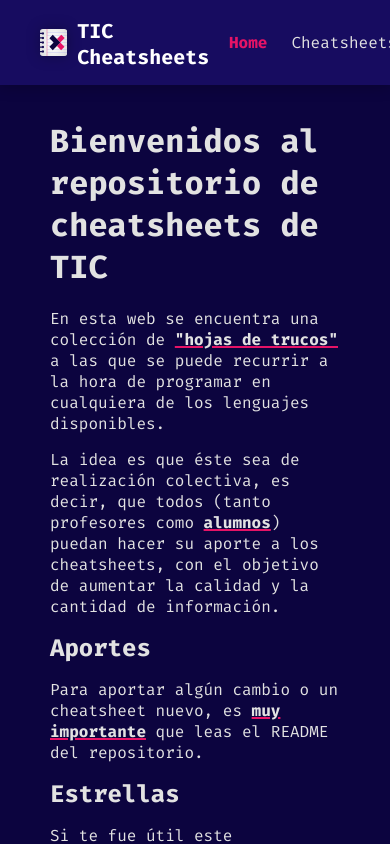
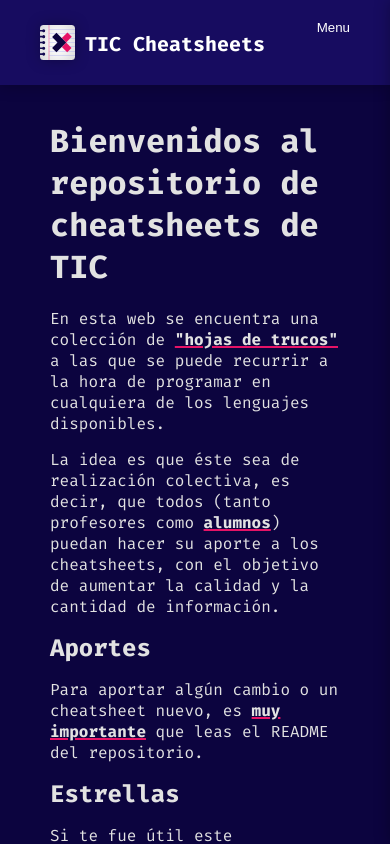
Before and after one commit to nachovigilante/cheatsheets, a Next.js app: page / in a window 390 px wide. Shown: the top 844 px of the page. Built offline with nearby package versions, Linux system fonts and the light colour scheme.

Commit message:
feat(Sidebar): Added sidebar

```diff
--- a/components/layout/Header.module.scss
+++ b/components/layout/Header.module.scss
@@ -56,5 +56,22 @@
                 font-weight: 600;
             }
         }
+
+        @media screen and (max-width: 620px) {
+            display: none;
+        }
+    }
+
+    .menu {
+        display: none;
+        cursor: pointer;
+        background-color: transparent;
+        outline: none;
+        border: none;
+        color: white;
+
+        @media screen and (max-width: 620px) {
+            display: flex;
+        }
     }
 }
--- a/components/layout/Header.tsx
+++ b/components/layout/Header.tsx
@@ -1,25 +1,23 @@
 import Link from "next/link";
-import React from "react";
+import React, { useState } from "react";
 import styles from "./Header.module.scss";
 import Logo from "../../public/assets/icons/Logo.svg";
 import ThemeSwitch from "../utils/ThemeSwitch";
 import { useRouter } from "next/router";
+import Sidebar from "./Sidebar";
 
 const NavBar = () => {
-    const router = useRouter();
+    const { pathname } = useRouter();
+
     return (
         <div className={styles["navbar"]}>
             <Link href="/">
-                <a className={router.pathname === "/" ? styles["active"] : ""}>
-                    Home
-                </a>
+                <a className={pathname === "/" ? styles["active"] : ""}>Home</a>
             </Link>
             <Link href="/cheatsheets">
                 <a
                     className={
-                        router.pathname === "/cheatsheets"
-                            ? styles["active"]
-                            : ""
+                        pathname === "/cheatsheets" ? styles["active"] : ""
                     }
                 >
                     Cheatsheets
@@ -38,6 +36,7 @@ const NavBar = () => {
 
 const Header = () => {
     const { pathname } = useRouter();
+    const [open, setOpen] = useState(false);
 
     return (
         <header className={styles["header"]}>
@@ -48,6 +47,8 @@ const Header = () => {
                 </a>
             </Link>
             {pathname === "/cheatsheet/[slug]" ? <ThemeSwitch /> : <NavBar />}
+            {pathname !== "/cheatsheet/[slug]" ? <Sidebar open={open} setOpen={setOpen}/> : null}
+            {pathname !== "/cheatsheet/[slug]" ? <button className={styles["menu"]} onClick={() => setOpen(true)}>Menu</button> : null}
         </header>
     );
 };
--- /dev/null
+++ b/components/layout/Sidebar.module.scss
@@ -0,0 +1,66 @@
+.sidebar {
+    padding: 30px;
+    height: 100vh;
+    width: 280px;
+    position: fixed;
+    background-color: #170c60;
+    box-shadow: var(--shadow);
+    right: -280px;
+    top: 0;
+    transition: right 0.3s ease-in-out;
+
+    .sidebar-header {
+        display: flex;
+        justify-content: center;
+        margin-bottom: 20px;
+
+        h1 {
+            font-size: 25px;
+        }
+    }
+
+    .sidebar-nav {
+        display: flex;
+        flex-direction: column;
+        align-items: start;
+        justify-self: start;
+
+        .divisor {
+            height: 0;
+            width: 100%;
+            align-self: center;
+            border-bottom: 2px solid white;
+        }
+
+        a {
+            width: 100%;
+            padding: 15px 20px;
+
+            &.active {
+                color: var(--acc-color);
+                font-weight: 600;
+            }
+
+            &.github-link {
+                height: 40px;
+                width: 40px;
+                background-image: url(/assets/icons/GitHubLogo.png);
+                background-size: 75%;
+                border-radius: 50%;
+                background-repeat: no-repeat;
+                background-position: center;
+                align-self: center;
+                border-bottom: none;
+                margin-top: 20px;
+            }
+
+            &:hover {
+                background-color: var(--sec-bg-color-hover);
+            }
+        }
+    }
+
+    &.open {
+        right: 0;
+    }
+}
--- /dev/null
+++ b/components/layout/Sidebar.tsx
@@ -0,0 +1,58 @@
+import Link from "next/link";
+import styles from "./Sidebar.module.scss";
+import { useRouter } from "next/router";
+
+const Sidebar = ({
+    open,
+    setOpen,
+}: {
+    open: boolean;
+    setOpen: (boolean) => void;
+}) => {
+    const { pathname } = useRouter();
+
+    return (
+        <div
+            className={[styles["sidebar"], open ? styles["open"] : ""].join(
+                " "
+            )}
+        >
+            <div className={styles["sidebar-header"]}>
+                <h1>Menú</h1>
+                <button
+                    className={styles["close"]}
+                    onClick={() => setOpen(false)}
+                >
+                    Close
+                </button>
+            </div>
+            <nav className={styles["sidebar-nav"]}>
+                <Link href="/">
+                    <a className={pathname === "/" ? styles["active"] : ""}>
+                        Home
+                    </a>
+                </Link>
+                <div className={styles["divisor"]} />
+                <Link href="/cheatsheets">
+                    <a
+                        className={
+                            pathname === "/cheatsheets" ? styles["active"] : ""
+                        }
+                    >
+                        Cheatsheets
+                    </a>
+                </Link>
+                <div className={styles["divisor"]} />
+                <a
+                    className={styles["github-link"]}
+                    href="https://github.com/nachovigilante/cheatsheets"
+                    target="_blank"
+                    rel="noopener noreferrer"
+                    aria-label="Repositorio en GitHub"
+                />
+            </nav>
+        </div>
+    );
+};
+
+export default Sidebar;
--- a/styles/globals.scss
+++ b/styles/globals.scss
@@ -4,7 +4,7 @@
     --doc-bg-color: #e2e2e2;
     --bg-color: #0c043f;
     --sec-bg-color: #170c60;
-    --sec-bg-color-hover: #1b0f5a;
+    --sec-bg-color-hover: #170b52;
     --sec-bg-color-active: #1f0f6c;
     --font-color: #e2e2e2;
     --doc-font-color: #282828;
```
